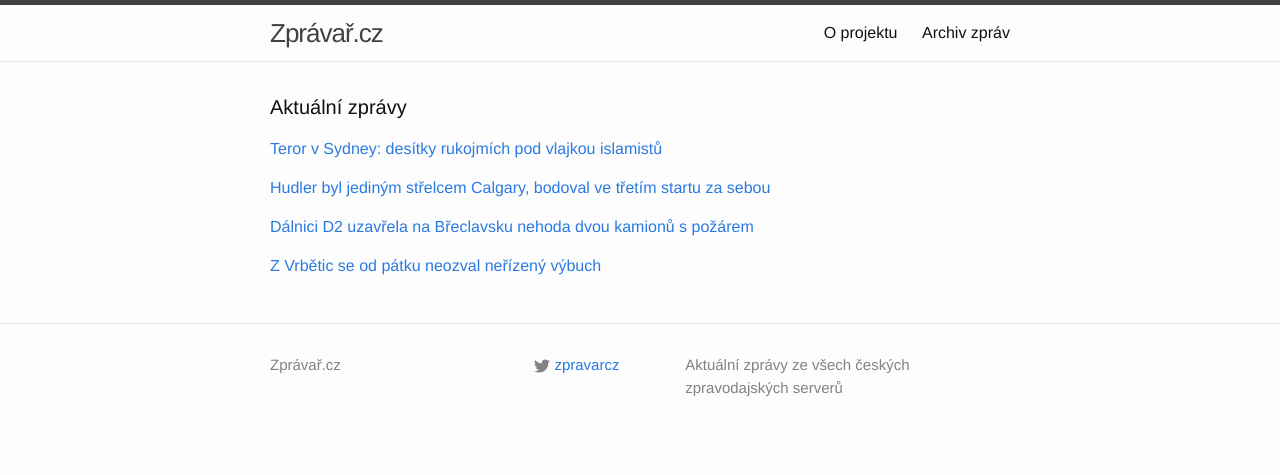
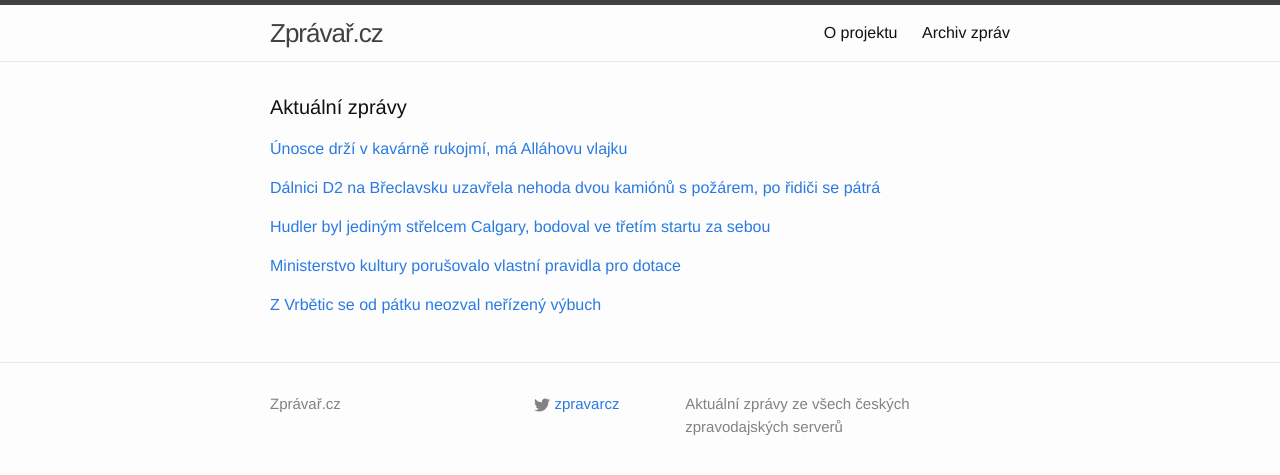
Before and after one commit to adliska/zpravar, a Jekyll site: the page built from index.html, in a window 1280 px wide. Shown: the top 475 px of the page. Built offline with Jekyll 4.4.1, drawn with Linux system fonts in a browser that asks for light colours; some of the changed lines change nothing that is shown.

Commit message:
zpravar news update

```diff
--- a/index.html
+++ b/index.html
@@ -5,9 +5,11 @@ layout: default
 <div class="home">
     <h1 class="page-heading">Aktuální zprávy</h1>
 
-<p><a href="javascript:;" onclick="toggle_visibility('zpravy0')">Teror v Sydney: desítky rukojmích pod vlajkou islamistů</a></p>
+<p><a href="javascript:;" onclick="toggle_visibility('zpravy0')">Únosce drží v kavárně rukojmí, má Alláhovu vlajku</a></p>
 <div id="zpravy0" style="display:none">
 <ul>
+<li><a href=http://www.tyden.cz/rubriky/zahranici/asie-a-oceanie/unosce-drzi-v-kavarne-rukojmi-ma-allahovu-vlajku_327303.html>Únosce drží v kavárně rukojmí, má Alláhovu vlajku - www.tyden.cz</a></li>
+<li><a href=http://echo24.cz/a/isCqH>Islamisté drží rukojmí v kavárně v centru Sydney - echo24.cz</a></li>
 <li><a href=http://zpravy.e15.cz/zahranicni/udalosti/teror-v-sydney-desitky-rukojmich-pod-vlajkou-islamistu-1145875>Teror v Sydney: desítky rukojmích pod vlajkou islamistů - zpravy.e15.cz</a></li>
 <li><a href=http://zahranicni.ihned.cz/asie-a-pacifik-cina/c1-63262160-sledujeme-utocnici-v-kavarne-v-sydney-drzi-rukojmi-nejmene-pet-uz-uteklo>SLEDUJEME: "Útočníci" v kavárně v Sydney drží rukojmí. Nejméně pět už uteklo - zahranicni.ihned.cz</a></li>
 <li><a href=http://zpravy.aktualne.cz/zahranici/foto-ze-sydney-obchodni-ctvrt-paralyzoval-unosce/r~1f8c3b10842611e4995d002590604f2e/>Foto ze Sydney: Obchodní čtvrť paralyzoval únosce - zpravy.aktualne.cz</a></li>
@@ -29,8 +31,19 @@ layout: default
 <li><a href=http://www.rozhlas.cz/_zprava/neznamy-muz-drzi-rukojmi-v-kavarne-v-australskem-sydney--1432439>Neznámý muž drží rukojmí v kavárně v australském Sydney - www.rozhlas.cz</a></li>
 <li><a href=http://www.rozhlas.cz/_zprava/neznamy-muz-udajne-drzi-rukojmi-v-kavarne-v-sydney--1432439>Neznámý muž údajně drží rukojmí v kavárně v Sydney - www.rozhlas.cz</a></li>
 </ul>
-</div><p><a href="javascript:;" onclick="toggle_visibility('zpravy1')">Hudler byl jediným střelcem Calgary, bodoval ve třetím startu za sebou</a></p>
+</div><p><a href="javascript:;" onclick="toggle_visibility('zpravy1')">Dálnici D2 na Břeclavsku uzavřela nehoda dvou kamiónů s požárem, po řidiči se pátrá</a></p>
 <div id="zpravy1" style="display:none">
+<ul>
+<li><a href=http://www.novinky.cz/krimi/356348-dalnici-d2-na-breclavsku-uzavrela-nehoda-dvou-kamionu-s-pozarem-po-ridici-se-patra.html>Dálnici D2 na Břeclavsku uzavřela nehoda dvou kamiónů s požárem, po řidiči se pátrá - www.novinky.cz</a></li>
+<li><a href=http://brno.idnes.cz/nahoda-na-d2-u-breclavi-0ty-/brno-zpravy.aspx?c=A141215_075803_brno-zpravy_cen>Dálnici D2 u Břeclavi zablokovala nehoda a požár kamionů - brno.idnes.cz</a></li>
+<li><a href=http://www.denik.cz/z_domova/dalnici-d2-uzavrela-na-breclavsku-nehoda-dvou-kamionu-s-pozarem-20141215.html>Dálnici D2 uzavřela na Břeclavsku nehoda dvou kamionů s požárem - www.denik.cz</a></li>
+<li><a href=http://www.novinky.cz/krimi/356348-dalnici-d2-na-breclavsku-uzavrela-nehoda-dvou-kamionu-s-pozarem.html>Dálnici D2 na Břeclavsku uzavřela nehoda dvou kamiónů s požárem - www.novinky.cz</a></li>
+<li><a href=http://www.ceskatelevize.cz/ct24/regiony/295519-bratislavskou-dalnici-uzavrel-pozar-kamionu/>Bratislavskou dálnici uzavřel požár kamionu - www.ceskatelevize.cz</a></li>
+<li><a href=http://zpravy.aktualne.cz/regiony/jihomoravsky/dalnici-d2-na-brno-zavrela-nehoda-kamionu/r~20b47592842211e4833a0025900fea04/>Dálnici D2 na Brno zavřela nehoda kamionů - zpravy.aktualne.cz</a></li>
+<li><a href=http://www.ceskenoviny.cz/zpravy/zpravy/dalnici-d2-uzavrela-na-breclavsku-nehoda-dvou-kamionu-s-pozarem/1158994>Dálnici D2 uzavřela na Břeclavsku nehoda dvou kamionů s požárem - www.ceskenoviny.cz</a></li>
+</ul>
+</div><p><a href="javascript:;" onclick="toggle_visibility('zpravy2')">Hudler byl jediným střelcem Calgary, bodoval ve třetím startu za sebou</a></p>
+<div id="zpravy2" style="display:none">
 <ul>
 <li><a href=http://hokej.idnes.cz/hudler-byl-jedinym-strelcem-calgary-db5-/nhl.aspx?c=A141215_072905_nhl_Mkr>Hudler byl jediným střelcem Calgary, bodoval ve třetím startu za sebou - hokej.idnes.cz</a></li>
 <li><a href=http://www.denik.cz/hokej/trefa-hudlera-nepomohla-calgary-ukoncit-serii-proher-20141215.html>Trefa Hudlera nepomohla Calgary ukončit sérii proher - www.denik.cz</a></li>
@@ -39,17 +52,17 @@ layout: default
 <li><a href=http://sport.aktualne.cz/video-hudler-otevrel-skore-calgary-vsak-prohralo/r~e1b02e12841d11e4a915002590604f2e/>VIDEO Hudler otevřel skóre, Calgary však prohrálo - sport.aktualne.cz</a></li>
 <li><a href=http://www.sportovninoviny.cz/zpravy/trefa-hudlera-nepomohla-calgary-ukoncit-serii-proher/1158991>Trefa Hudlera nepomohla Calgary ukončit sérii proher - www.sportovninoviny.cz</a></li>
 </ul>
-</div><p><a href="javascript:;" onclick="toggle_visibility('zpravy2')">Dálnici D2 uzavřela na Břeclavsku nehoda dvou kamionů s požárem</a></p>
-<div id="zpravy2" style="display:none">
+</div><p><a href="javascript:;" onclick="toggle_visibility('zpravy3')">Ministerstvo kultury porušovalo vlastní pravidla pro dotace</a></p>
+<div id="zpravy3" style="display:none">
 <ul>
-<li><a href=http://www.denik.cz/z_domova/dalnici-d2-uzavrela-na-breclavsku-nehoda-dvou-kamionu-s-pozarem-20141215.html>Dálnici D2 uzavřela na Břeclavsku nehoda dvou kamionů s požárem - www.denik.cz</a></li>
-<li><a href=http://www.novinky.cz/krimi/356348-dalnici-d2-na-breclavsku-uzavrela-nehoda-dvou-kamionu-s-pozarem.html>Dálnici D2 na Břeclavsku uzavřela nehoda dvou kamiónů s požárem - www.novinky.cz</a></li>
-<li><a href=http://www.ceskatelevize.cz/ct24/regiony/295519-bratislavskou-dalnici-uzavrel-pozar-kamionu/>Bratislavskou dálnici uzavřel požár kamionu - www.ceskatelevize.cz</a></li>
-<li><a href=http://zpravy.aktualne.cz/regiony/jihomoravsky/dalnici-d2-na-brno-zavrela-nehoda-kamionu/r~20b47592842211e4833a0025900fea04/>Dálnici D2 na Brno zavřela nehoda kamionů - zpravy.aktualne.cz</a></li>
-<li><a href=http://www.ceskenoviny.cz/zpravy/zpravy/dalnici-d2-uzavrela-na-breclavsku-nehoda-dvou-kamionu-s-pozarem/1158994>Dálnici D2 uzavřela na Břeclavsku nehoda dvou kamionů s požárem - www.ceskenoviny.cz</a></li>
+<li><a href=http://zpravy.aktualne.cz/domaci/ministerstvo-kultury-porusovalo-vlastni-pravidla-pro-dotace/r~111c033e842c11e486ae002590604f2e/>Ministerstvo kultury porušovalo vlastní pravidla pro dotace - zpravy.aktualne.cz</a></li>
+<li><a href=http://www.ceskatelevize.cz/ct24/domaci/295520-nku-ministerstvo-kultury-chybovalo-v-poskytovani-dotaci/>NKÚ: Ministerstvo kultury chybovalo v poskytování dotací - www.ceskatelevize.cz</a></li>
+<li><a href=http://zpravy.aktualne.cz/domaci/ministerstvo-kultury-poursovalo-vlastni-pravidla-pro-dotace/r~111c033e842c11e486ae002590604f2e/>Ministerstvo kultury porušovalo vlastní pravidla pro dotace - zpravy.aktualne.cz</a></li>
+<li><a href=http://www.novinky.cz/domaci/356349-nku-ministerstvo-kultury-nedalo-zadatelum-o-dotace-rovne-podminky.html>NKÚ: Ministerstvo kultury nedalo žadatelům o dotace rovné podmínky - www.novinky.cz</a></li>
+<li><a href=http://www.ceskenoviny.cz/zpravy/zpravy/nku-ministerstvo-kultury-nedalo-zadatelum-o-dotace-rovne-podminky/1159011>NKÚ:Ministerstvo kultury nedalo žadatelům o dotace rovné podmínky - www.ceskenoviny.cz</a></li>
 </ul>
-</div><p><a href="javascript:;" onclick="toggle_visibility('zpravy3')">Z Vrbětic se od pátku neozval neřízený výbuch</a></p>
-<div id="zpravy3" style="display:none">
+</div><p><a href="javascript:;" onclick="toggle_visibility('zpravy4')">Z Vrbětic se od pátku neozval neřízený výbuch</a></p>
+<div id="zpravy4" style="display:none">
 <ul>
 <li><a href=http://zpravy.aktualne.cz/regiony/zlinsky/z-vrbetic-se-od-patku-neozval-nerizeny-vybuch/r~dd460a00842611e4b6d20025900fea04/>Z Vrbětic se od pátku neozval neřízený výbuch - zpravy.aktualne.cz</a></li>
 <li><a href=http://www.tyden.cz/rubriky/domaci/u-vrbetic-dva-dny-nic-nebouchlo-klid-narusili-jen-myslivci_327308.html>U Vrbětic dva dny nic nebouchlo. Klid narušili jen myslivci - www.tyden.cz</a></li>
```
